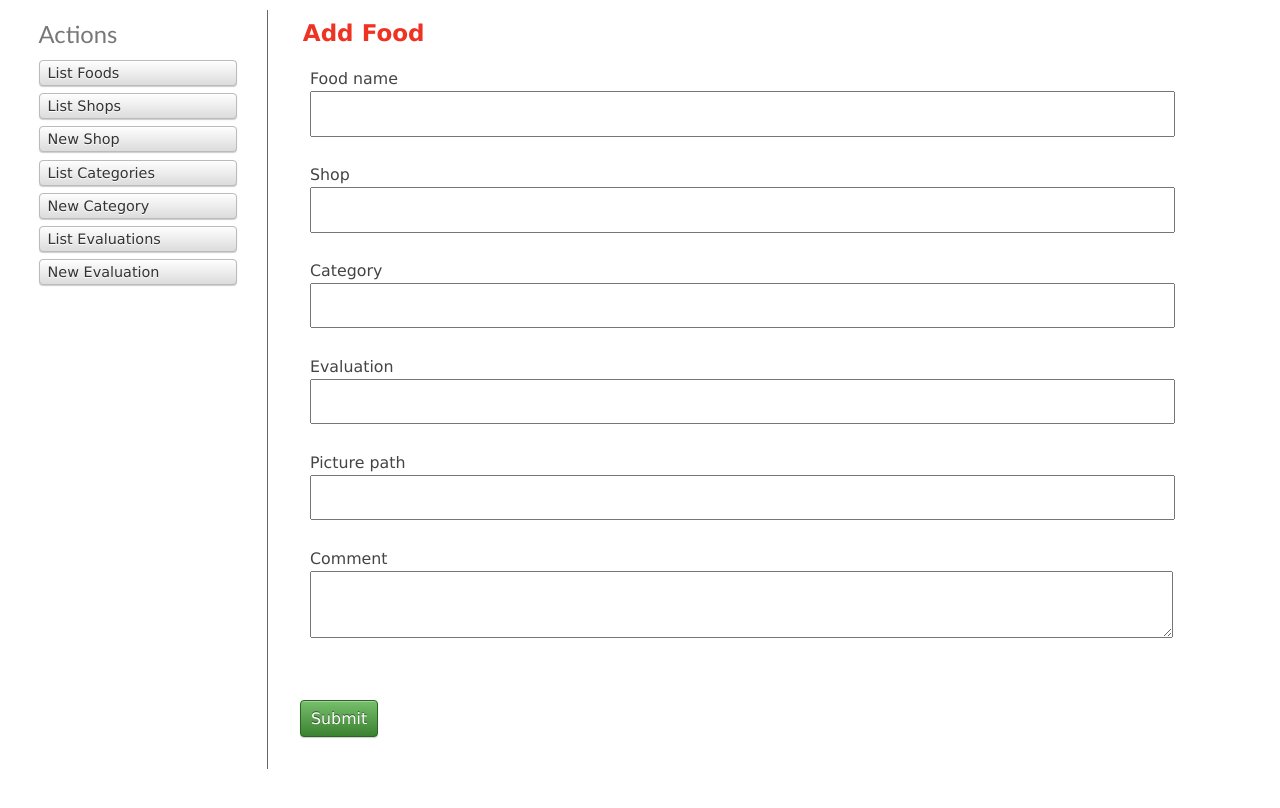
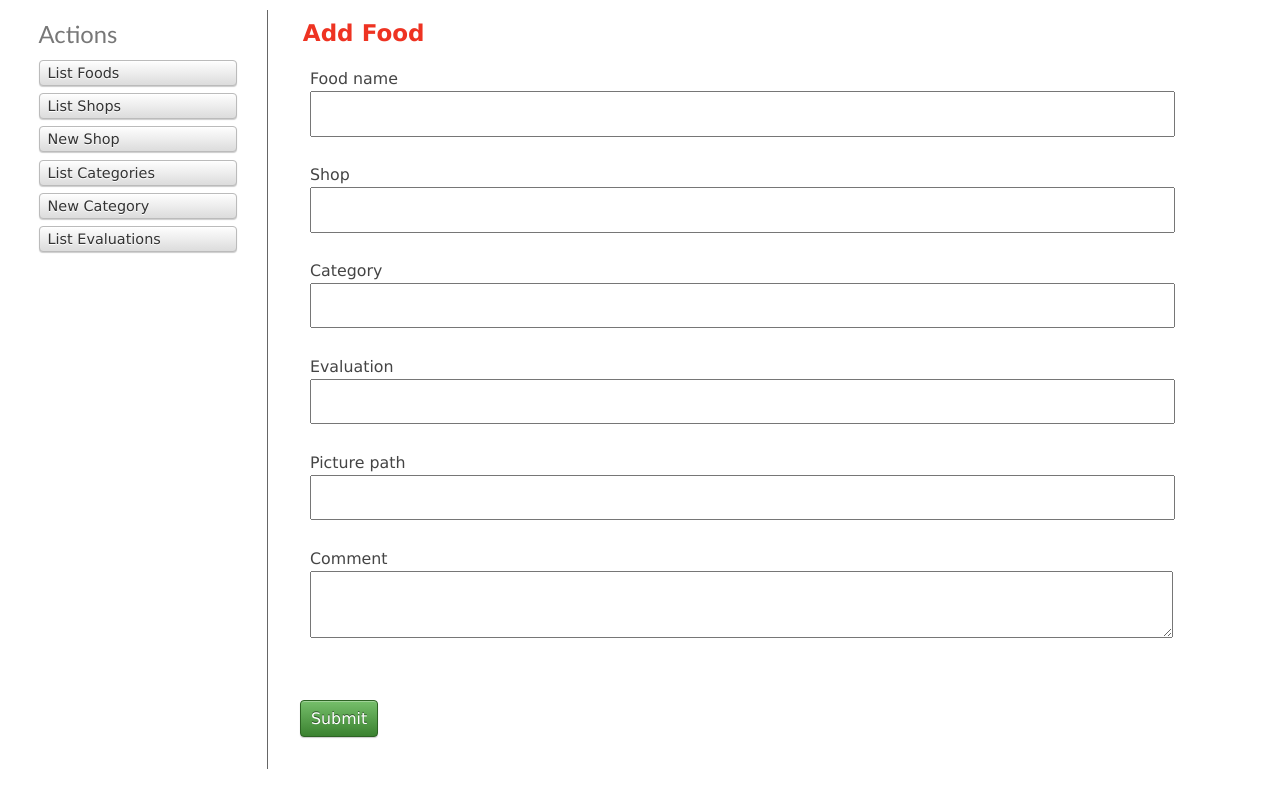
Before and after one commit to den0722/gurmet_map, a CakePHP app: the page made by gurmet_map/app/View/Foods/add.ctp in a window 1280 px wide. Shown: the part 47-855 px from the top of the page. Run offline with PHP 8.4 and a stand-in for CakePHP, Linux system fonts and the light colour scheme; the template is opened without the code that fills it, so the values that code supplies are empty; form fields are guessed from the names that the template uses; some libraries are stand-ins or nearby versions.

Commit message:
View/Evaluations View/Foods 更新しました

```diff
--- a/gurmet_map/app/View/Evaluations/index.ctp
+++ b/gurmet_map/app/View/Evaluations/index.ctp
@@ -17,7 +17,7 @@
 		<td><?php echo h($evaluation['Evaluation']['modified']); ?>&nbsp;</td>
 		<td class="actions">
 			<?php echo $this->Html->link(__('View'), array('action' => 'view', $evaluation['Evaluation']['id'])); ?>
-			<?php echo $this->Html->link(__('Edit'), array('action' => 'edit', $evaluation['Evaluation']['id'])); ?>
+			<?php /* echo $this->Html->link(__('Edit'), array('action' => 'edit', $evaluation['Evaluation']['id']));  */ ?>
 			<?php echo $this->Form->postLink(__('Delete'), array('action' => 'delete', $evaluation['Evaluation']['id']), array('confirm' => __('Are you sure you want to delete # %s?', $evaluation['Evaluation']['id']))); ?>
 		</td>
 	</tr>
--- a/gurmet_map/app/View/Evaluations/view.ctp
+++ b/gurmet_map/app/View/Evaluations/view.ctp
@@ -21,7 +21,7 @@
 <div class="actions">
 	<h3><?php echo __('Actions'); ?></h3>
 	<ul>
-		<li><?php echo $this->Html->link(__('Edit Evaluation'), array('action' => 'edit', $evaluation['Evaluation']['id'])); ?> </li>
+		<?php /* <li><?php echo $this->Html->link(__('Edit Evaluation'), array('action' => 'edit', $evaluation['Evaluation']['id'])); ?> </li> */ ?>
 		<li><?php echo $this->Form->postLink(__('Delete Evaluation'), array('action' => 'delete', $evaluation['Evaluation']['id']), array(), __('Are you sure you want to delete # %s?', $evaluation['Evaluation']['id'])); ?> </li>
 		<li><?php echo $this->Html->link(__('List Evaluations'), array('action' => 'index')); ?> </li>
 		<?php /* <li><?php echo $this->Html->link(__('New Evaluation'), array('action' => 'add')); ?> </li>*/ ?>
--- a/gurmet_map/app/View/Foods/add.ctp
+++ b/gurmet_map/app/View/Foods/add.ctp
@@ -23,6 +23,6 @@
 		<li><?php echo $this->Html->link(__('List Categories'), array('controller' => 'categories', 'action' => 'index')); ?> </li>
 		<li><?php echo $this->Html->link(__('New Category'), array('controller' => 'categories', 'action' => 'add')); ?> </li>
 		<li><?php echo $this->Html->link(__('List Evaluations'), array('controller' => 'evaluations', 'action' => 'index')); ?> </li>
-		<li><?php echo $this->Html->link(__('New Evaluation'), array('controller' => 'evaluations', 'action' => 'add')); ?> </li>
+		<?php /* <li><?php echo $this->Html->link(__('New Evaluation'), array('controller' => 'evaluations', 'action' => 'add')); ?> </li> */ ?>
 	</ul>
 </div>
--- a/gurmet_map/app/View/Foods/edit.ctp
+++ b/gurmet_map/app/View/Foods/edit.ctp
@@ -25,6 +25,6 @@
 		<li><?php echo $this->Html->link(__('List Categories'), array('controller' => 'categories', 'action' => 'index')); ?> </li>
 		<li><?php echo $this->Html->link(__('New Category'), array('controller' => 'categories', 'action' => 'add')); ?> </li>
 		<li><?php echo $this->Html->link(__('List Evaluations'), array('controller' => 'evaluations', 'action' => 'index')); ?> </li>
-		<li><?php echo $this->Html->link(__('New Evaluation'), array('controller' => 'evaluations', 'action' => 'add')); ?> </li>
+		<?php /* <li><?php echo $this->Html->link(__('New Evaluation'), array('controller' => 'evaluations', 'action' => 'add')); ?> </li> */ ?>
 	</ul>
 </div>
```
